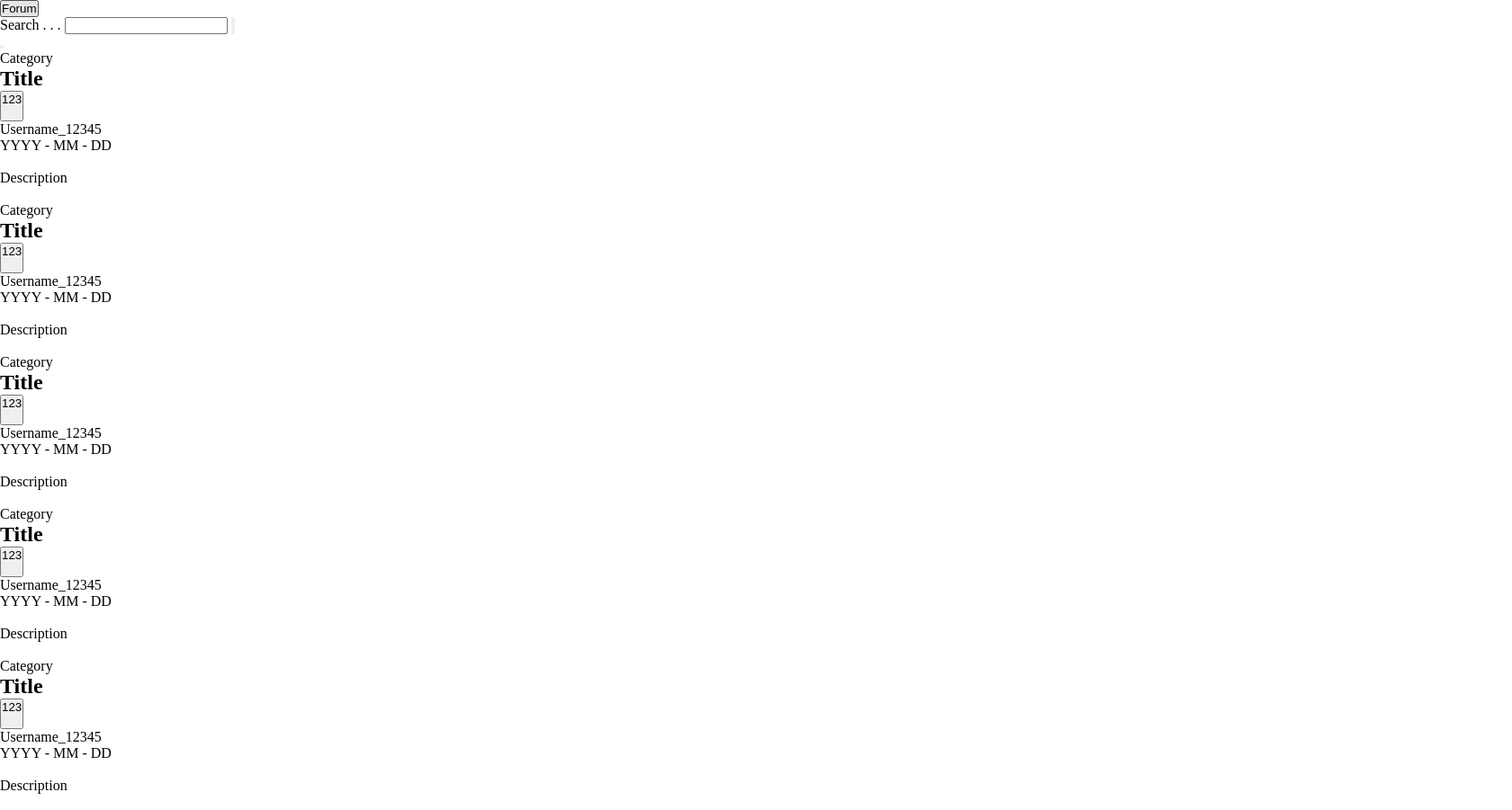
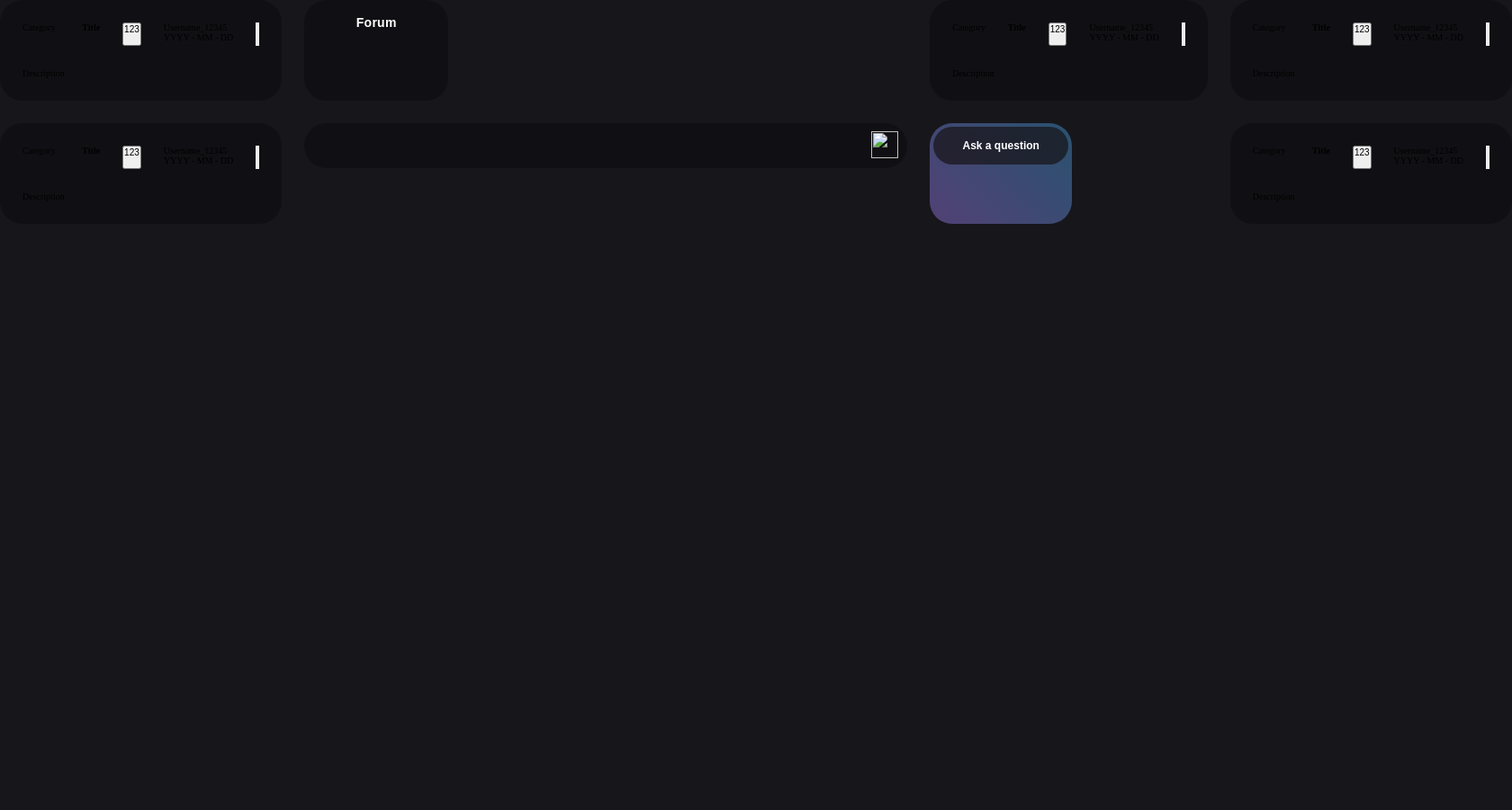
Before and after one commit to Tp-Creator/NTI-Website, a PHP site: page /pages/forum/Forum.php in a window 1680 px wide. Shown: the whole page at 90% size. After the commit the page ends 249 px from the top, so only its background shows below. Run offline with PHP 8.4, Linux system fonts and the light colour scheme.

Commit message:
Checkpoint 1.1

```diff
--- a/pages/forum/Forum.php
+++ b/pages/forum/Forum.php
@@ -8,10 +8,13 @@
         <!-- ( "Links to style files" ) -->
 
             <!-- Includes elements such as ( "Font" ) , ( "Navbar" ) , ( "Default settings" ) -->
-            <link rel="stylesheet" href="/style/main.css">
+            <link rel="stylesheet" href="../../style/main.css">
 
-            <!-- Includes elements that apear often such as ( "Buttons" ) , ( "Ask a question - Button" ) , ( "Pills" ) , ( "Icons" ) -->
-            <link rel="stylesheet" href="/style/common.css">
+            <!-- Includes elements that apear often such as ( "Buttons" ) , ( "Searchbar" ) , ( "Ask a question - Button" ) , ( "Pills" ) , ( "Icons" ) -->
+            <link rel="stylesheet" href="../../style/common.css">
+
+            <!-- Includes the layout and elements for the "forum" page such as ( "forumCard.css" ) -->
+            <link rel="stylesheet" href="../../style/forum/forum.css">
 
         <!-- ( "Links to style files" ) -->
 
@@ -28,8 +31,8 @@
 
             <!-- ( "Navbar Button" ) -->
                 <a href=""> <!-- ( "Path user is sent to" ) -->
-                    <button>
-                        <p> Forum </p> <!-- ( "Text that is visible on the button" ) -->
+                    <button class="navButton">
+                        <p class="navButtonText"> Forum </p> <!-- ( "Text that is visible on the button" ) -->
                     </button>
                 </a>
             <!-- ( "Navbar Button" ) -->
@@ -43,16 +46,16 @@
 
     <!-- ( "Searchbar" ) -->
 
-        <form action=""> <!-- ( "Container for searchbar" ) -->
+        <form class="searchbarCon" action=""> <!-- ( "Container for searchbar" ) -->
 
-            <label for=""> Search . . . </label> <!-- ( "Pre written text for searchfield" ) -->
+            <!-- <label for=""> Search . . . </label> ( "Pre written text for searchfield" ) -->
 
-            <input type="text"> <!-- ( "Searchfield where user are able to type" ) -->
+            <input class="searchfield" type="text"> <!-- ( "Searchfield where user are able to type" ) -->
 
             <!-- ( "Search Button (Displayed as an icon)" ) -->
 
-                <button>
-                    <img src="" alt="">
+                <button class="searchButton">
+                    <img class="searchButtonIcon" src="" alt="">
                 </button>
 
             <!-- ( "Search Button" ) -->
@@ -66,10 +69,10 @@
 
     <!-- ( "Ask a question Button" ) , ( "Style files found in (style/common.css)" ) -->
 
-        <a href=""> <!-- ( "Takes user to (path)" ) -->
+        <a class="blueButtonCon" href=""> <!-- ( "Takes user to (path)" ) -->
 
-            <Button> <!-- ( "Special button style" ) -->
-                <p></p> <!-- ( "Special text style" ) -->
+            <Button class="blueButton"> <!-- ( "Special button style" ) -->
+                <p class="blueButtonText"> Ask a question </p> <!-- ( "Special text style" ) -->
             </Button>
 
         </a>
@@ -87,23 +90,23 @@
 
         ?>
 
-            <Section>
+            <Section class="forumCard">
 
                 <!-- ( "Category pill" ) , ( "Style files found in (style/common.css)" -->
 
-                    <div> <!-- ( "Pill Shape" ) -->
+                    <div class="P1"> <!-- ( "Pill Shape" ) -->
                         <p> Category </p> <!-- ( "Pill Text (Category Name)" ) -->
                     </div>
 
                 <!-- ( "Category pill" ) -->
 
 
-                <h1> Title </h1> <!-- ( "Card Title (The question user is asking)" ) -->
+                <h1 class="P2"> Title </h1> <!-- ( "Card Title (The question user is asking)" ) -->
 
 
                 <!-- ( "Vote up - Button" ) , ( "Style files found in (style/common.css)" ) -->
 
-                <button>
+                <button class="P3">
 
                     <p> 123 </p> <!-- ( "Displays how many have voted up the question" ) -->
 
@@ -118,26 +121,31 @@
 
                 <!-- ( "Card Information Pill" ) -->
 
+                <div class="P4">
+
                     <p> Username_12345 </p> <!-- ( "Displays the username" ) -->
 
                     <div></div> <!-- ( "Section devider (Is seen as a dot, used to more easily distinguish between elements)" ) , ( "Style files found in (style/common.css)" ) -->
 
                     <p> YYYY - MM - DD </p> <!-- ( "Displays the date" ) -->
 
+                </div>
                 <!-- ( "Card Information Pill" ) -->
 
 
                 <!-- ( "Options" ) , ( "Style files found in (style/common.css)" ) -->
 
-                <img src="" alt=""> <!-- ( "3 dots icon" ) -->
+                <button class="P5">
+                    <img src="" alt=""> <!-- ( "3 dots icon" ) -->
+                </button>
 
                 <!-- ( "Options" ) -->
 
 
-                <p> Description </p> <!-- ( "Description (User describes their question)" ) -->
+                <p class="P6"> Description </p> <!-- ( "Description (User describes their question)" ) -->
 
 
-                <img src="" alt=""> <!-- ( "Image added by the user" ) -->
+                <img class="P7" src="" alt=""> <!-- ( "Image added by the user" ) -->
 
             </Section>
 
--- a/style/common.css
+++ b/style/common.css
@@ -1 +1,105 @@
-/* Includes elements that apear often such as ( "Buttons" ) , ( "Ask a question - Button" ) , ( "Pills" ) , ( "Icons" ) */
+/* Includes elements that apear often such as ( "Buttons" ) , ( "Searchbar" ) , ( "Ask a question - Button" ) , ( "Pills" ) , ( "Icons" ) */
+
+/* ( "Searchbar" ) */
+
+    .searchbarCon {
+
+        width: max-content;
+
+        display: flex;
+        flex-direction: row;
+
+    }
+
+    .searchfield {
+
+        width: 58rem;
+        height: 3rem;
+
+        padding: 1rem 2rem;
+
+        border: none;
+        border-radius: 2.5rem 0rem 0rem 2.5rem;
+
+        color: var(--white);
+        font-size: 1.2rem;
+
+        background-color: var(--darkBlue);
+
+    }
+
+    .searchButton {
+
+        width: 5rem;
+        height: 5rem;
+
+        border: none;
+        border-radius: 0rem 2.5rem 2.5rem 0rem;
+
+        background-color: var(--darkBlue);
+
+    }
+
+    .searchButton:hover {
+
+        background-color: var(--highlight);
+        cursor: pointer;
+
+    }
+
+    .searchButtonIcon {
+
+        width: 3rem;
+        height: 3rem;
+
+        src: url(Icons/searchbar/SearchButtonArrow.svg);
+
+    }
+
+/* ( "Searchbar" ) */
+
+
+
+
+/* Blue button  */
+
+    .blueButtonCon {
+
+        width: max-content;
+
+        padding: 0.4rem;
+
+        border-radius: 2.5rem;
+
+        background-image: linear-gradient(45deg, var( --purple1 ) , var( --blue1 ) );
+
+    }
+
+    .blueButton {
+
+        width: 15rem;
+
+        padding: 1.4rem;
+
+        border: none;
+        border-radius: 2.5rem;
+
+        text-align: center;
+
+        background-image: linear-gradient(45deg, var( --purple2 ) , var( --blue2 ) );
+
+
+    }
+
+    .blueButtonText {
+
+        font-size: 1.2rem;
+        font-weight: bold;
+
+        color: var(--white);
+        /* background-color: linear-gradient(45deg, var( --purple1 ) , var( --blue1 ) ); */
+
+
+    }
+
+/* Blue button  */
--- a/style/forum/forum.css
+++ b/style/forum/forum.css
@@ -0,0 +1,117 @@
+body {
+
+    background-color: var(--background);
+
+    /* Controll for children */
+    display: grid;
+    gap: 2.5rem;
+    grid-template-columns: 1fr max-content max-content 1fr;
+    grid-template-rows: max-content;
+
+}
+
+/* elemnet placement */
+
+    nav {
+
+        grid-column: 2;
+        grid-row: 1;
+
+    }
+
+    .searchbarCon {
+
+        grid-column: 2;
+        grid-row: 2;
+
+    }
+
+    .blueButtonCon {
+
+        grid-column: 3;
+        grid-row: 2;
+
+    }
+
+    .contentFeed {
+
+        grid-column: 2 / span 2 ;
+        grid-row: 3;
+
+    }
+
+/* elemnet placement */
+
+
+
+
+/* forum Card */
+
+.forumCard {
+
+    padding: 2.5rem;
+
+    border-radius: 2.5rem;
+
+    background-color: var(--darkBlue);
+
+    display: grid;
+    gap: 2.5rem;
+    grid-template-columns: 1fr;
+
+    grid-template-areas:
+
+        'P1 P2 P3 P4 P5'
+        'P6 P6 P6 P6 P7'
+
+    ;
+
+}
+
+    /* Card Parts ( "P:Number" ) */
+
+        .P1 {
+
+            grid-area: P1;
+
+        }
+
+        .P2 {
+
+            grid-area: P2;
+
+        }
+
+        .P3 {
+
+            grid-area: P3;
+
+        }
+
+        .P4 {
+
+            grid-area: P4;
+
+        }
+
+        .P5 {
+
+            grid-area: P5;
+
+        }
+
+        .P6 {
+
+            grid-area: P6;
+
+        }
+
+        .P7 {
+
+            grid-area: P7;
+
+        }
+
+    /* Card Parts ( "P:Number" ) */
+
+/* forum Card */
--- /dev/null
+++ b/style/forum/forumCard.css
@@ -0,0 +1,5 @@
+.forumCard {
+
+    margin: 2.5rem;
+
+}
--- a/style/main.css
+++ b/style/main.css
@@ -1,10 +1,82 @@
 /* Includes elements such as ( Font ) , ( Navbar ) , ( Default settings ) */
+
+/* ("Variables with the colors pallette") */
+:root{
+    --background: #17161B ;
+
+    --white: #ffffff ;
+
+    --darkBlue: #101014 ;
+
+    --highlight: #ffffff25 ;
+
+    /*Blue Button*/
+
+    --purple1: #524175 ;
+    --purple2: #252131 ;
+
+    --blue1: #295270 ;
+    --blue2: #1B2530 ;
+
+    /*Blue Button*/
+
+}
 
 * {
 
     margin: 0%;
     padding: 0%;
 
+    font-size: 10px;
+
     text-decoration: none;
 
+    outline: none;
+
 }
+
+/* ( "Navbar" ) */
+
+nav {
+
+    width: max-content;
+
+    padding: 0.5rem;
+
+    border-radius: 2.5rem;
+
+    background-color: var(--darkBlue) ;
+
+}
+
+.navButton {
+
+    width: 15rem;
+    height: 4rem;
+
+    border: none;
+    border-radius: 2rem;
+
+    background-color: var(--darkBlue);
+
+}
+
+.navButton:hover {
+
+    background-color: var(--highlight);
+    cursor: pointer;
+
+}
+
+.navButtonText {
+
+    font-size: 1.4rem;
+    font-weight: bold;
+
+    letter-spacing: 0.025rem;
+
+    color: var(--white);
+
+}
+
+/* ( "Navbar" ) */
```
Also changed, not shown: style/Icons/searchbar/SearchButtonArrow.svg (added).
